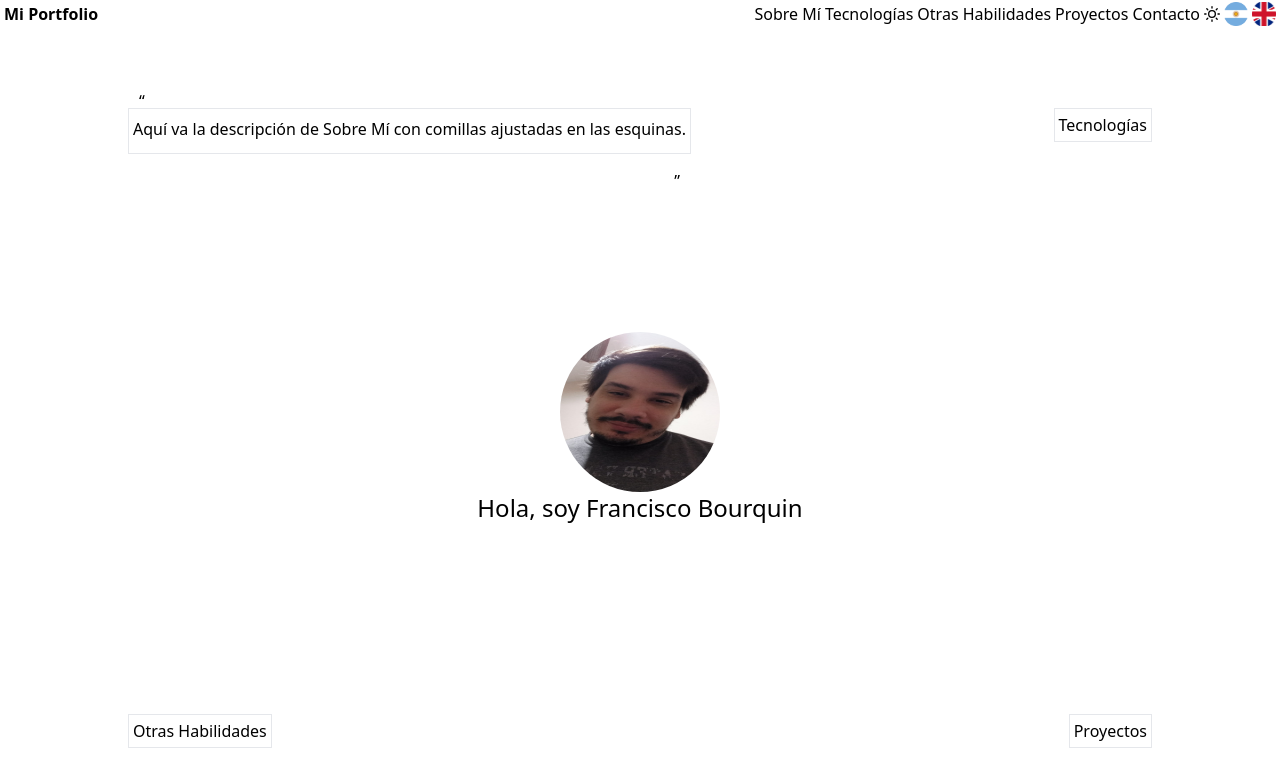
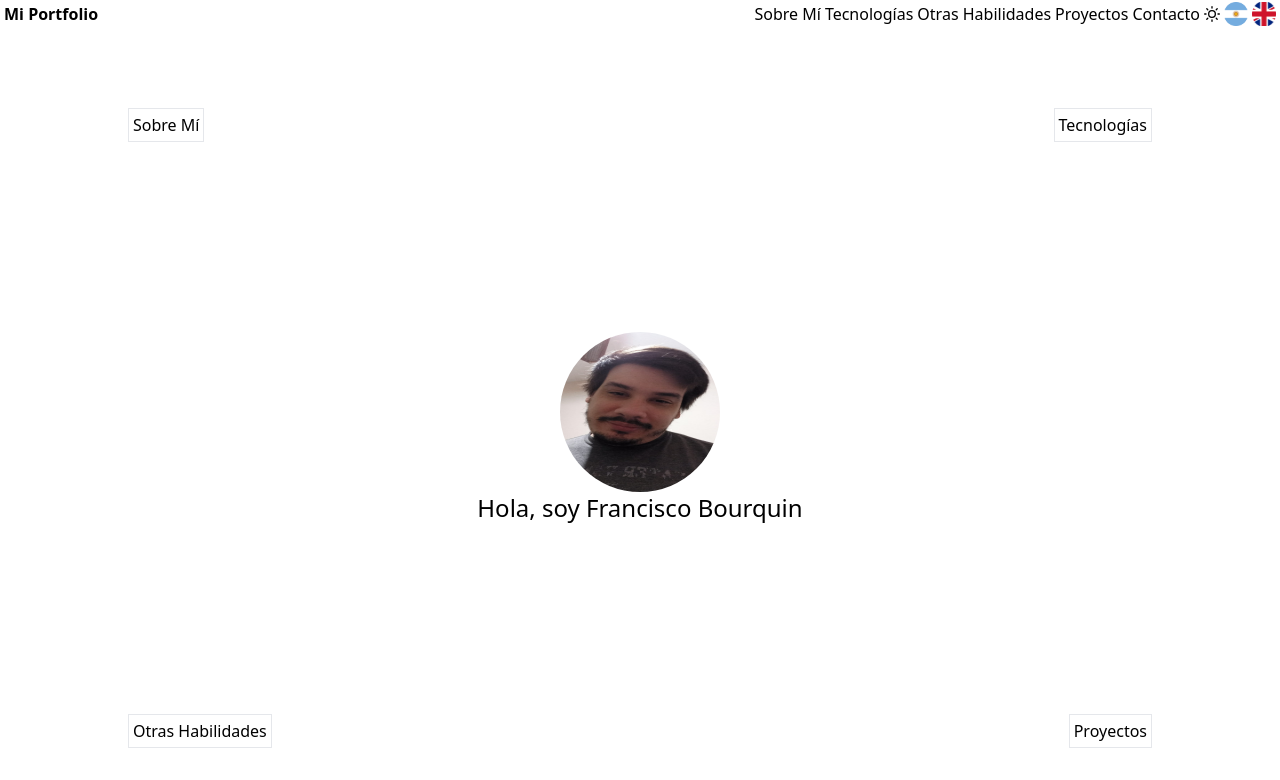
Before and after one commit to FranciscoBourquin/my-portfolio, a React (Vite) app: page / in a window 1280 px wide. Both pictures are taken after a click on the button "Toggle color mode". Shown: the top 780 px of the page. Built offline with nearby package versions, Linux system fonts and the light colour scheme; the HTML template or start-up script is replaced by a standard one.

Commit message:
Estructura final de AboutMe

```diff
--- a/src/App.jsx
+++ b/src/App.jsx
@@ -1,5 +1,5 @@
 import { Navbar } from "./components/Navbar";
-import { AboutMe } from "./components/AboutMe";
+import { AboutMeTitle } from "./components/AboutMe";
 import { Technologies } from "./components/Technologies";
 import { OtherSkills } from "./components/OtherSkills";
 import { Projects } from "./components/Projects";
@@ -11,8 +11,7 @@ function App() {
   const [showComponents, setShowComponents] = useState(false);
   const [showExplosion, setShowExplosion] = useState(false);
   const [showPhoto, setShowPhoto] = useState(false);
-  const [showAboutMe, setShowAboutMe] = useState(false);
-  const [countdownFinished, setCountdownFinished] = useState(false); // Nueva variable para controlar el estado del conteo
+  const [countdownFinished, setCountdownFinished] = useState(false);
 
   const handleFinish = () => {
     setShowExplosion(true);
@@ -22,23 +21,8 @@ function App() {
 
     setTimeout(() => {
       setShowComponents(true);
-      setCountdownFinished(true); // Marcar que el conteo ha finalizado
+      setCountdownFinished(true);
     }, 1500);
-  };
-
-  const handleAboutMeClick = () => {
-    // Efecto de succión y ocultar otros componentes
-    setShowComponents(false);
-    setShowAboutMe(true);
-    setTimeout(() => {
-      setShowPhoto(false);
-    }, 500); // Tiempo para ocultar la foto
-  };
-
-  const closeAboutMe = () => {
-    // Cerrar la sección "Sobre mí"
-    setShowAboutMe(false);
-    setShowComponents(true); // Mostrar nuevamente los otros componentes
   };
 
   return (
@@ -80,18 +64,14 @@ function App() {
               top="10%"
               left="10%"
               transition="transform 0.5s, opacity 0.5s"
-              className={`transform ${showAboutMe ? 'translate-x-[-50%] translate-y-[-50%] scale-0' : ''}`}
             >
-              <button onClick={handleAboutMeClick} className="focus:outline-none">
-                <AboutMe />
-              </button>
+              <AboutMeTitle />
             </Box>
             <Box
               position="absolute"
               top="10%"
               right="10%"
               transition="transform 0.5s, opacity 0.5s"
-              className={`transform ${showAboutMe ? 'translate-x-[-50%] translate-y-[-50%] scale-0' : ''}`}
             >
               <Technologies />
             </Box>
@@ -100,7 +80,6 @@ function App() {
               bottom="10%"
               left="10%"
               transition="transform 0.5s, opacity 0.5s"
-              className={`transform ${showAboutMe ? 'translate-x-[-50%] translate-y-[-50%] scale-0' : ''}`}
             >
               <OtherSkills />
             </Box>
@@ -109,25 +88,10 @@ function App() {
               bottom="10%"
               right="10%"
               transition="transform 0.5s, opacity 0.5s"
-              className={`transform ${showAboutMe ? 'translate-x-[-50%] translate-y-[-50%] scale-0' : ''}`}
             >
               <Projects />
             </Box>
           </>
-        )}
-
-        {showAboutMe && (
-          <Box
-            className={`absolute flex flex-col justify-center items-center h-full w-full transition-opacity duration-500 ${showAboutMe ? 'opacity-100' : 'opacity-0'}`}
-          >
-            <AboutMe />
-            <button
-              onClick={closeAboutMe}
-              className="mt-4 bg-red-500 text-white py-2 px-4 rounded"
-            >
-              Cerrar
-            </button>
-          </Box>
         )}
       </Box>
     </>
--- a/src/components/AboutMe.jsx
+++ b/src/components/AboutMe.jsx
@@ -1,23 +1,83 @@
-import React from "react";
-import { Box, Text } from "@chakra-ui/react";
+import { Box, Text, Modal, ModalOverlay, ModalContent, ModalHeader, ModalBody, ModalCloseButton, useDisclosure } from "@chakra-ui/react";
 
-export const AboutMe = () => {
+// Componente para el título con estilos de OtherSkills
+export const AboutMeTitle = () => {
+  const { isOpen, onOpen, onClose } = useDisclosure();
+
   return (
-    <Box borderWidth="1px" borderRadius="md" p={4} position="relative" textAlign="center">
-      {/* Comilla de apertura: arriba a la izquierda */}
-      <Text fontSize="6xl" position="absolute" top="-20px" left="10px">
-        “
-      </Text>
+    <>
+      {/* Título con efecto hover */}
+      <Box
+        borderWidth="1px"
+        borderRadius="md"
+        padding={4}
+        textAlign="center"
+        _hover={{ bg: "gray.200" }}
+        transition="background-color 0.2s"
+        cursor="pointer"
+        onClick={onOpen} // Abrir modal al hacer clic
+      >
+        <Text fontSize="xl">Sobre Mí</Text>
+      </Box>
 
-      {/* Texto central */}
-      <Text fontSize="lg" mt={4} mb={8}>
-        Aquí va la descripción de Sobre Mí con comillas ajustadas en las esquinas.
-      </Text>
+      {/* Modal con contenido */}
+      <Modal isOpen={isOpen} onClose={onClose} isCentered>
+        <ModalOverlay />
+        <ModalContent>
+          <ModalHeader>Sobre Mí</ModalHeader>
+          <ModalCloseButton />
+          <ModalBody>
+            {/* Aquí se muestra el contenido al abrir el modal */}
+            <AboutMeContent />
+          </ModalBody>
+        </ModalContent>
+      </Modal>
+    </>
+  );
+};
 
-      {/* Comilla de cierre: abajo a la derecha (ajustada más abajo) */}
-      <Text fontSize="6xl" position="absolute" bottom="-40px" right="10px">
-        ”
-      </Text>
+// Componente para el contenido dentro del modal
+export const AboutMeContent = () => {
+  return (
+    <Box mt={4} position="relative">
+      <Box
+        border="1px solid black"
+        borderRadius="md"
+        padding={8}
+        textAlign="center"
+        maxWidth="400px"
+        margin="0 auto"
+        position="relative"
+      >
+        {/* Comilla superior izquierda */}
+        <Box
+          position="absolute"
+          top="10px" /* Ajuste dentro del borde */
+          left="10px" /* Ajuste dentro del borde */
+          fontSize="4xl"
+          fontWeight="bold"
+          color="gray.400"
+        >
+          “
+        </Box>
+
+        {/* Texto del contenido */}
+        <Text fontSize="lg">
+          Soy un desarrollador apasionado por la tecnología y el aprendizaje continuo. Me encanta resolver problemas y crear soluciones eficientes a través del código.
+        </Text>
+
+        {/* Comilla inferior derecha, ajustada más abajo */}
+        <Box
+          position="absolute"
+          bottom="-20px" /* Ajuste más abajo */
+          right="10px" /* Ajuste dentro del borde */
+          fontSize="4xl"
+          fontWeight="bold"
+          color="gray.400"
+        >
+          ”
+        </Box>
+      </Box>
     </Box>
   );
 };
```
